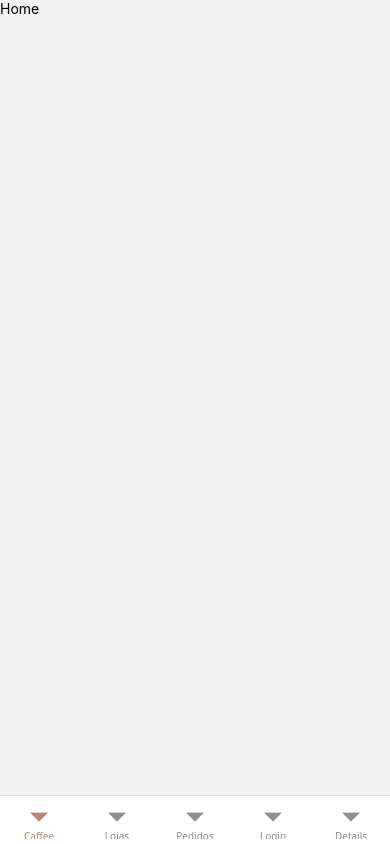
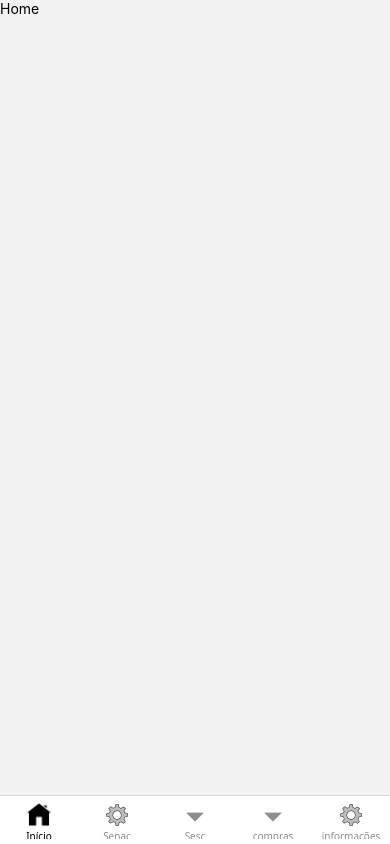
Before and after one commit to Henrique030308/my-HKL, a React Native app: screen /TabNavigator in a window 390 px wide. Built offline with nearby package versions, Linux system fonts and the light colour scheme.

Commit message:
06/10 12:02

```diff
--- a/src/routes/TabNavigator.js
+++ b/src/routes/TabNavigator.js
@@ -1,11 +1,11 @@
 import { createBottomTabNavigator } from "@react-navigation/bottom-tabs";
-
+import { Image } from "react-native";
 
 import Home from "../screens/Home";
 import CafeSenac from "../screens/CafeSenac";
 import CafeSesc from "../screens/CafeSesc";
 import Compras from "../screens/Compras";
-import  Transferencia from "../screens/Transferencia";
+import Transferencia from "../screens/Transferencia";
 
 const Tab = createBottomTabNavigator();
 
@@ -20,39 +20,59 @@ export default function TabNavigator() {
         name="Home"
         component={Home}
         options={{
-          tabBarActiveTintColor: "#B98875",
-          tabBarLabel: "Caffee",
+          tabBarActiveTintColor: "#000000ff",
+          tabBarLabel: "Início",
+          tabBarIcon: () => (
+            <Image
+              style={{ width: 24, height: 24 }}
+              source={require("../../assets/img/home.png")}
+            />
+          ),
         }}
       />
       <Tab.Screen
         name="Local"
         component={CafeSenac}
         options={{
-          tabBarActiveTintColor: "#B98875",
-          tabBarLabel: "Lojas",
+          tabBarActiveTintColor: "#000000ff",
+          tabBarLabel: "Senac",
+          tabBarIcon: () => (
+            <Image
+              style={{ width: 24, height: 24 }}
+              source={require("../../assets/img/Configuracoes.png")}
+            />
+          ),
         }}
       />
       <Tab.Screen
         name="Cart"
         component={CafeSesc}
         options={{
-          tabBarActiveTintColor: "#B98875",
-          tabBarLabel: "Pedidos",
+          tabBarActiveTintColor: "#000000ff",
+          tabBarLabel: "Sesc",
         }}
       />
       <Tab.Screen
         name="User"
         component={Compras}
         options={{
-          tabBarActiveTintColor: "#B98875",
-          tabBarLabel: "Login",
+          tabBarActiveTintColor: "#000000ff",
+          tabBarLabel: "compras",
         }}
       />
 
       <Tab.Screen
-        name="Details"
+        name="Informações"
         component={Transferencia}
         options={{
+          tabBarActiveTintColor: "#000000ff",
+          tabBarLabel: "informações",
+                    tabBarIcon: () => (
+            <Image
+              style={{ width: 24, height: 24 }}
+              source={require("../../assets/img/Configuracoes.png")}
+            />
+          ),
         }}
       />
     </Tab.Navigator>
```
Also changed, not shown: assets/img/Configuracoes.png (added), assets/img/home.png (added), src/screens/Cadastro.js (line endings or trailing spaces).
